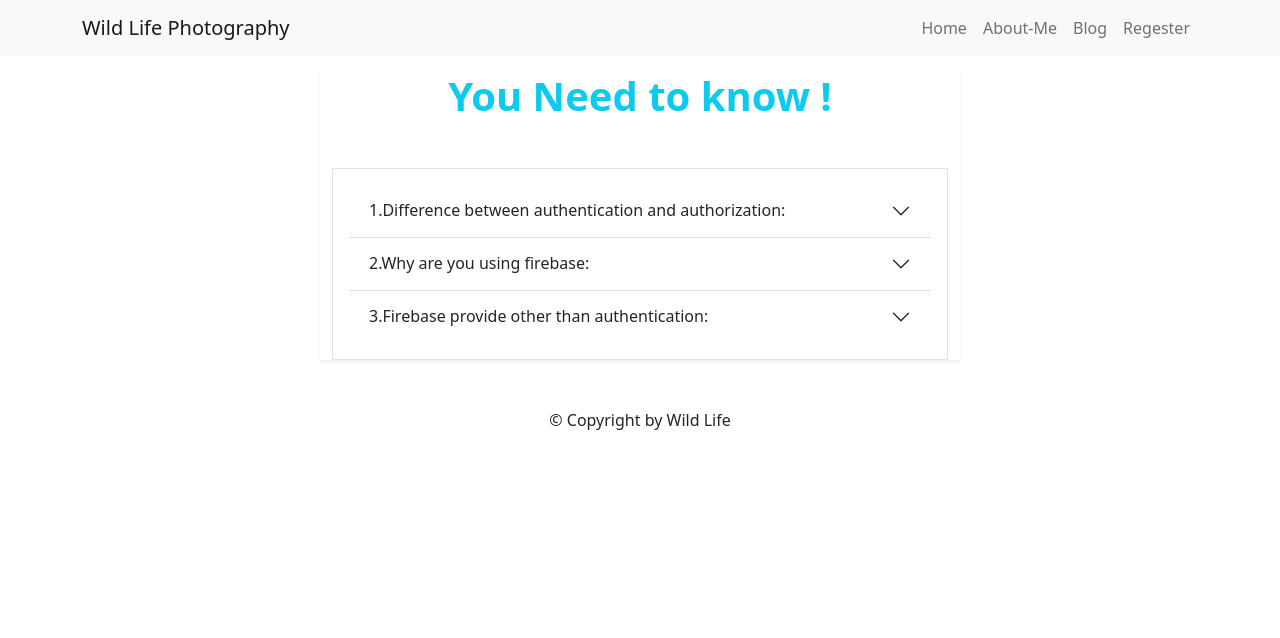
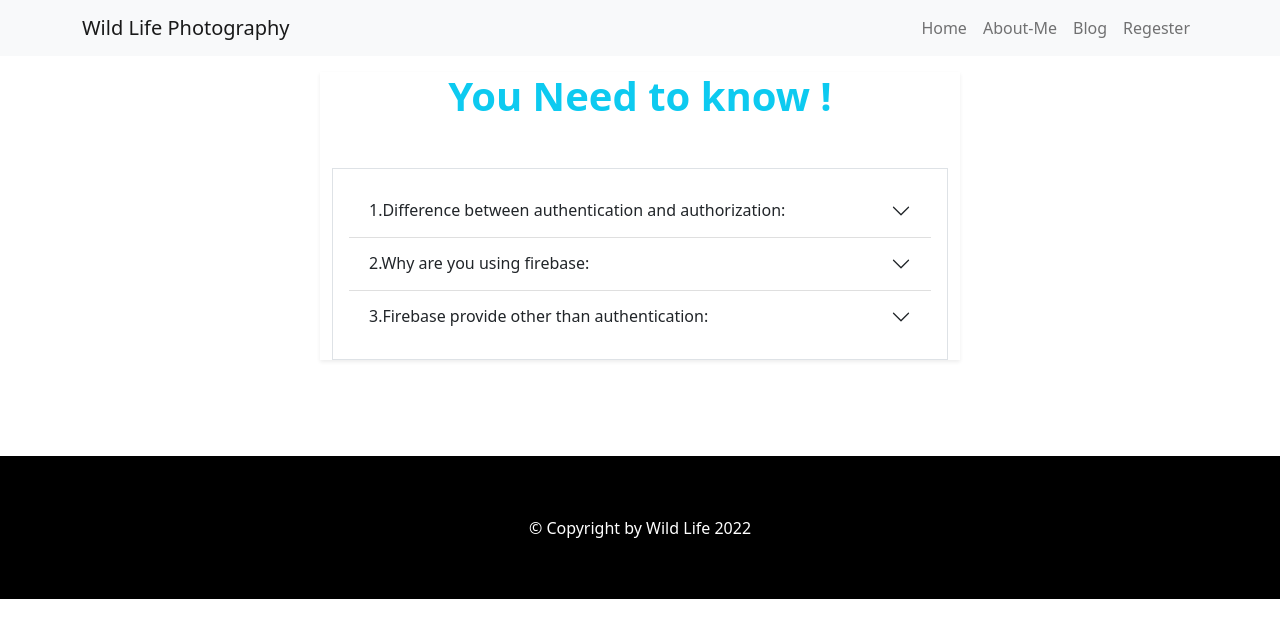
Before and after one commit to Innovatorsajjad/WildLife_Photography-Assignment-10, a React (Create React App) app: page /blog in a window 1280 px wide. Shown: the top 638 px of the page. Built offline with nearby package versions, Linux system fonts and the light colour scheme; no server answers.

Commit message:
footer updated

```diff
--- /dev/null
+++ b/src/components/Footer/Footer.css
@@ -0,0 +1,11 @@
+.footer_section{
+    position: relative;
+    ;
+}
+.peragraph_text {
+    background-color: black;
+    height: 143px;
+    color: white;
+    position: absolute;
+    width: 100%;
+}
--- a/src/components/Footer/Footer.js
+++ b/src/components/Footer/Footer.js
@@ -1,9 +1,9 @@
 import React from 'react';
-
+import "./Footer.css"
 const Footer = () => {
     return (
-        <div>
-            <p className='text-center'>&copy; Copyright by Wild Life </p>
+        <div footer_section>
+            <p className='text-center peragraph_text d-flex align-items-center justify-content-center mt-5'>&copy; Copyright by Wild Life 2022 </p>
         </div>
     );
 };
```
